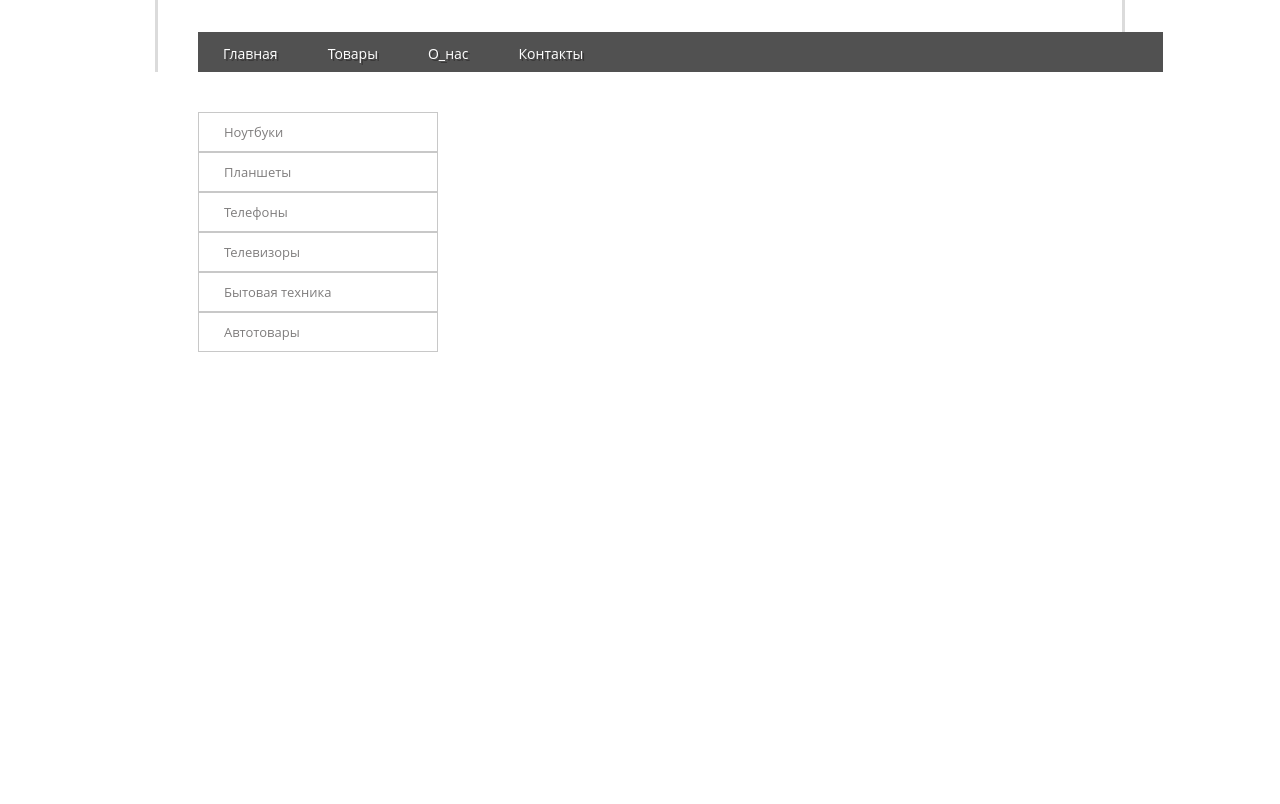
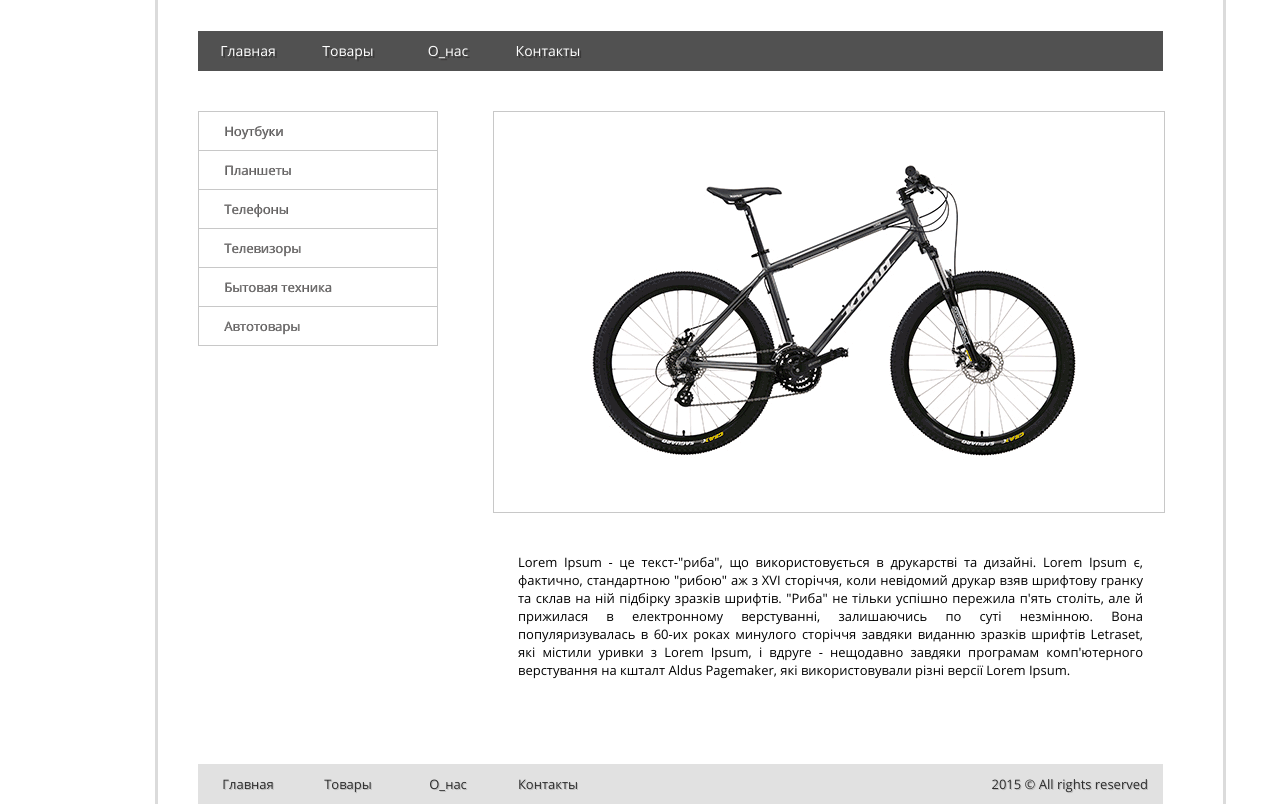
Before and after one commit to dimasolo/FrontEnd_Lesson_03_homework, a plain HTML site: page index.html in a window 1280 px wide. Shown: the part 106-910 px from the top of the page. Before the commit the page ends 800 px from the top, so only its background shows below. Drawn offline with Linux system fonts and the light colour scheme.

Commit message:
Modified: css/style.css, index.html. Added new files: fonts/open sans.ttf, img/image.png

```diff
--- a/css/style.css
+++ b/css/style.css
@@ -1,11 +1,20 @@
+/*
+fonts
+*/
+@font-face {
+	font-family: "Open Sans";
+	src: url("../fonts/open sans.ttf");
+}
 /*
 body style
 */
 body {
 	margin-left: 155px;
 	margin-right: 155px;
+	width: 1065px;
 	border-right: 3px solid  #dbdbdb;
 	border-left: 3px solid  #dbdbdb;
+	font-family: Open Sans, sans-serif;
 }
 /*
 HEADER
@@ -16,31 +25,31 @@ HEADER
 	margin-bottom: 45px;
 }
 /*
-HORIZONTAL MENU
+HORIZONTAL TOP MENU
 */
-.menu {
+.topmenu {
 	margin-left: 40px;
+	margin-right: 40px;
 	width: 965px;
 	height: 40px;
 	background-color: #515151;
 }
-.menu ul {
-	height: 40px;
+.topmenu ul {
     font-size: 0; /* убираем горизонтальные отступы */
     line-height: 0; /* ...и вертикальные в некоторых браузерах */
     letter-spacing: -1px; /* переубеждаем webkit'ы */
 }
-.menu ul>li {
-	padding: 12px 25px 12px 25px;
+.topmenu ul>li {
+	width:100px;
+	text-align: center;
     font-size: 14px; /* Не забываем восстановить нормальные значения */
-    font-family: 'Open Sans',arial,sans-serif;
     color: #ffffff;
     text-shadow: #393838 2px 2px;
-    line-height: normal;
+    line-height: 40px;
     letter-spacing: normal;
     display: inline-block;
 }
-.menu ul>li:hover {
+.topmenu ul>li:hover {
 	background-color: #454545;
 	border-left: 2px solid #838383;
 	border-right: 2px solid #838383;
@@ -58,11 +67,74 @@ SIDEBAR
 .sidebar ul>li {
 	padding: 12.5px 0px 12.5px 25px;
     font-size: 13px;
-    font-family: 'Open Sans',arial,sans-serif;
+    text-shadow: #393838 0.5px 0px;
     color: #7f7d7d;
     border: 1px solid #c8c8c8;
+    border-bottom: none;
+}
+.sidebar ul>li:last-child {
+	border-bottom: 1px solid #c8c8c8;
 }
 .sidebar ul>li:hover {
 	padding-left: 35px;
 	color: #2c2c2c;
+	background-color: #f9f9f9;
 }
+/*
+CONTENT
+*/
+.content {
+	margin-left: 335px;
+	margin-top: 40px;
+	width: 670px;
+	height: 400px;
+	border: 1px solid #c8c8c8;
+}
+.content img {
+	margin-top: 45px;
+	margin-left: 90px;
+}
+.text p {
+	margin-left: 360px;
+	margin-top: 40px;
+	margin-right: 80px;
+	font-size: 13px;
+	text-align: justify;
+	line-height: normal;
+}
+/*
+HORIZONTAL BOTTOM MENU
+*/
+.bottommenu {
+	margin-left: 40px;
+	margin-top: 85px;
+	margin-right: 40px;
+	width:965px;
+	height: 40px;
+	background-color: #e1e1e1;
+}
+.bottommenu ul {
+    font-size: 0; /* убираем горизонтальные отступы */
+    line-height: 0; /* ...и вертикальные в некоторых браузерах */
+    letter-spacing: -1px; /* переубеждаем webkit'ы */
+}
+.bottommenu ul>li {
+	width: 100px;
+	text-align: center;
+    font-size: 13px; /* Не забываем восстановить нормальные значения */
+    color: #2c2c2c;
+    text-shadow: #bbbbbb 1px 1px;
+    line-height: 40px;
+    letter-spacing: normal;
+    display: inline-block;
+}
+.bottommenu ul>li:hover {
+	text-decoration: underline;
+}
+.bottommenu ul>li.rights {
+	width:550px;
+	text-align: right;
+	padding-right: 0px;
+	padding-left: 0px;
+	text-decoration: none;
+}
--- a/index.html
+++ b/index.html
@@ -7,8 +7,8 @@
 	<link rel="stylesheet" href="css/style.css">
 </head>
 <body>
-		<img class="header" src="img/logo.png">
-		<div class="menu">
+		<img class="header" src="img/logo.png" alt="Логотип компании" title="Логотип">
+		<div class="topmenu">
 			<ul>
 				<li>Главная</li>
 				<li>Товары</li>
@@ -26,7 +26,20 @@
 				<li>Автотовары</li>
 			</ul>
 		</div>
-
-
+		<div class="content">
+			<img class="goods" src="img/image.png" alt="Товар компании" title="Товар">
+		</div>
+		<div class="text">
+			<p>Lorem Ipsum - це текст-"риба", що використовується в друкарстві та дизайні. Lorem Ipsum є, фактично, стандартною "рибою" аж з XVI сторіччя, коли невідомий друкар взяв шрифтову гранку та склав на ній підбірку зразків шрифтів. "Риба" не тільки успішно пережила п'ять століть, але й прижилася в електронному верстуванні, залишаючись по суті незмінною. Вона популяризувалась в 60-их роках минулого сторіччя завдяки виданню зразків шрифтів Letraset, які містили уривки з Lorem Ipsum, і вдруге - нещодавно завдяки програмам комп'ютерного верстування на кшталт Aldus Pagemaker, які використовували різні версії Lorem Ipsum. </p>
+		</div>
+		<div class="bottommenu">
+			<ul>
+				<li>Главная</li>
+				<li>Товары</li>
+				<li>О_нас</li>
+				<li>Контакты</li>
+				<li class="rights">2015 &copy; All rights reserved</li>
+			</ul>
+		</div>
 </body>
 </html>
```
Also changed, not shown: fonts/open sans.ttf (added), img/image.png (added).
